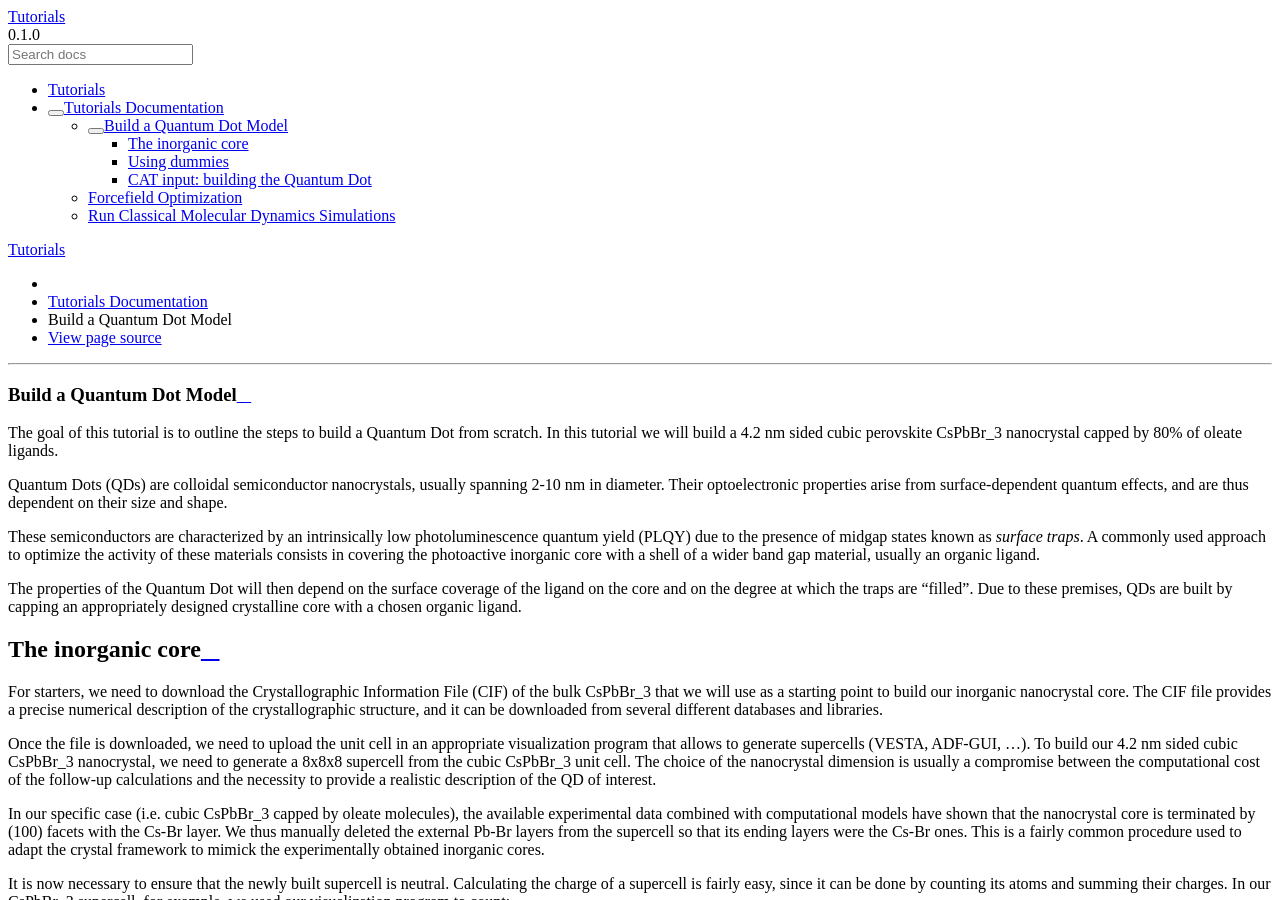
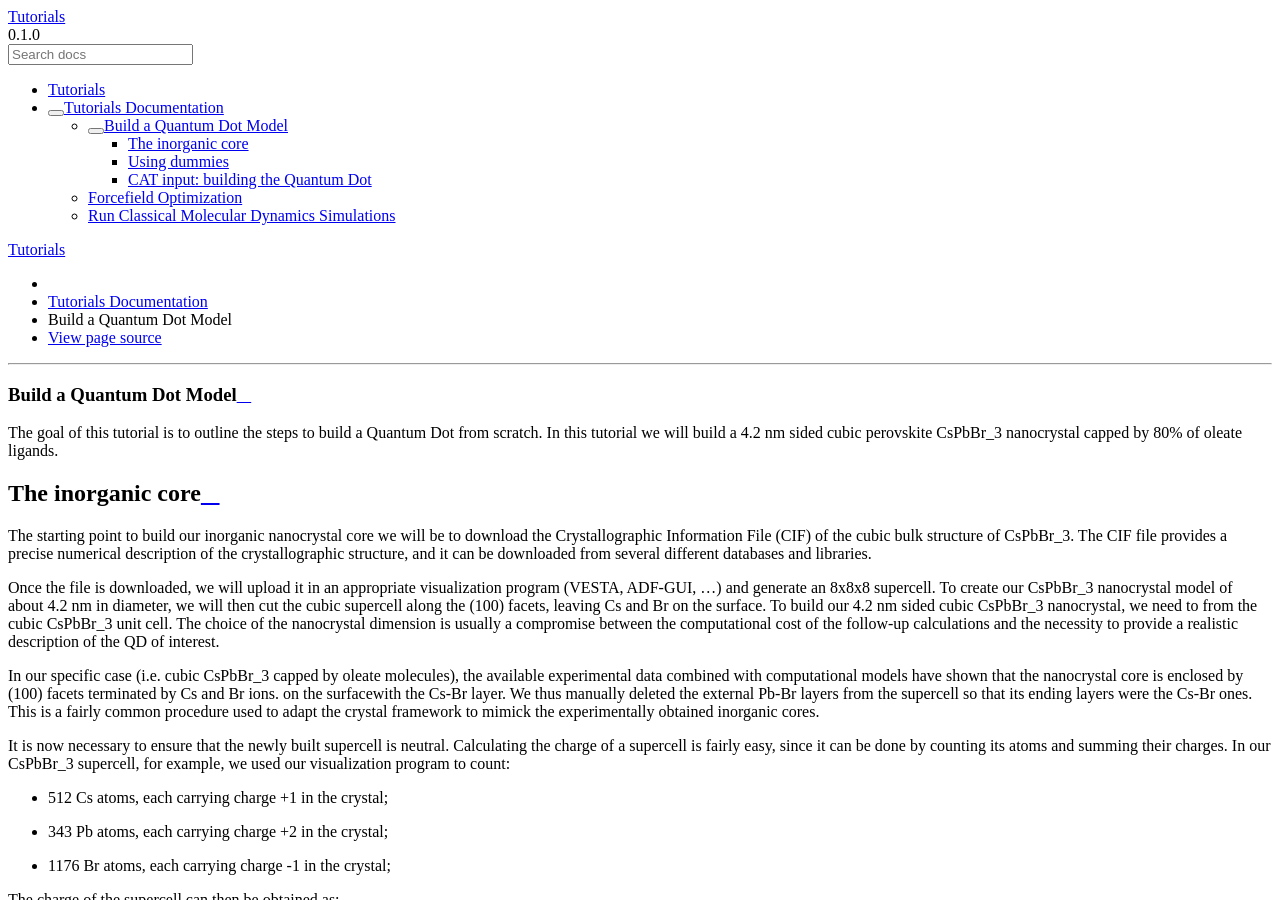
Before and after one commit to nlesc-nano/Tutorials, a Sphinx documentation site: the page built from docs/1_build_qd.rst, in a window 1280 px wide and 900 px high. Built offline with Sphinx 7.4.7 and the Read the Docs theme 2.0.0, drawn with Linux system fonts in a browser that asks for light colours.

Commit message:
Update 1_build_qd.rst

```diff
--- a/docs/1_build_qd.rst
+++ b/docs/1_build_qd.rst
@@ -4,23 +4,14 @@ Build a Quantum Dot Model
 =========================
 The goal of this tutorial is to outline the steps to build a Quantum Dot from scratch. In this tutorial we will build a 4.2 nm sided cubic perovskite CsPbBr_3 nanocrystal capped by 80% of oleate ligands.
 
-Quantum Dots (QDs) are colloidal semiconductor nanocrystals, usually spanning 2-10 nm in diameter. Their optoelectronic properties arise from surface-dependent quantum effects, and are thus dependent on their size and shape.
-
-These semiconductors are characterized by an intrinsically low photoluminescence quantum yield (PLQY) due to the presence of midgap states known as *surface traps*. A commonly used approach to optimize the activity of these materials consists in covering the photoactive inorganic core with a shell of a wider band gap material, usually an organic ligand.
-
-The properties of the Quantum Dot will then depend on the surface coverage of the ligand on the core and on the degree at which the traps are "filled".
-Due to these premises, QDs are built by capping an appropriately designed crystalline core with a chosen organic ligand.
-
-
-
 The inorganic core
 ---------------
-For starters, we need to download the Crystallographic Information File (CIF) of the bulk CsPbBr_3 that we will use as a starting point to build our inorganic nanocrystal core. The CIF file provides a precise numerical description of the crystallographic structure, and it can be downloaded from several different databases and libraries.
+The starting point to build our inorganic nanocrystal core we will be to download the Crystallographic Information File (CIF) of the cubic bulk structure of CsPbBr_3. The CIF file provides a precise numerical description of the crystallographic structure, and it can be downloaded from several different databases and libraries.
 
-Once the file is downloaded, we need to upload the unit cell in an appropriate visualization program that allows to generate supercells (VESTA, ADF-GUI, ...).
-To build our 4.2 nm sided cubic CsPbBr_3 nanocrystal, we need to generate a 8x8x8 supercell from the cubic CsPbBr_3 unit cell. The choice of the nanocrystal dimension is usually a compromise between the computational cost of the follow-up calculations and the necessity to provide a realistic description of the QD of interest.
+Once the file is downloaded, we will upload it in an appropriate visualization program (VESTA, ADF-GUI, ...) and generate an 8x8x8 supercell. To create our CsPbBr_3 nanocrystal  model of about 4.2 nm in diameter, we will then cut the cubic supercell along the (100) facets, leaving Cs and Br on the surface.
+To build our 4.2 nm sided cubic CsPbBr_3 nanocrystal, we need to  from the cubic CsPbBr_3 unit cell. The choice of the nanocrystal dimension is usually a compromise between the computational cost of the follow-up calculations and the necessity to provide a realistic description of the QD of interest.
 
-In our specific case (i.e. cubic CsPbBr_3 capped by oleate molecules), the available experimental data combined with computational models have shown that the nanocrystal core is terminated by (100) facets with the Cs-Br layer. We thus manually deleted the external Pb-Br layers from the supercell so that its ending layers were the Cs-Br ones.
+In our specific case (i.e. cubic CsPbBr_3 capped by oleate molecules), the available experimental data combined with computational models have shown that the nanocrystal core is enclosed by (100) facets terminated by Cs and Br ions. on the surfacewith the Cs-Br layer. We thus manually deleted the external Pb-Br layers from the supercell so that its ending layers were the Cs-Br ones.
 This is a fairly common procedure used to adapt the crystal framework to mimick the experimentally obtained inorganic cores.
 
 It is now necessary to ensure that the newly built supercell is neutral. Calculating the charge of a supercell is fairly easy, since it can be done by counting its atoms and summing their charges. In our CsPbBr_3 supercell, for example, we used our visualization program to count:
```
